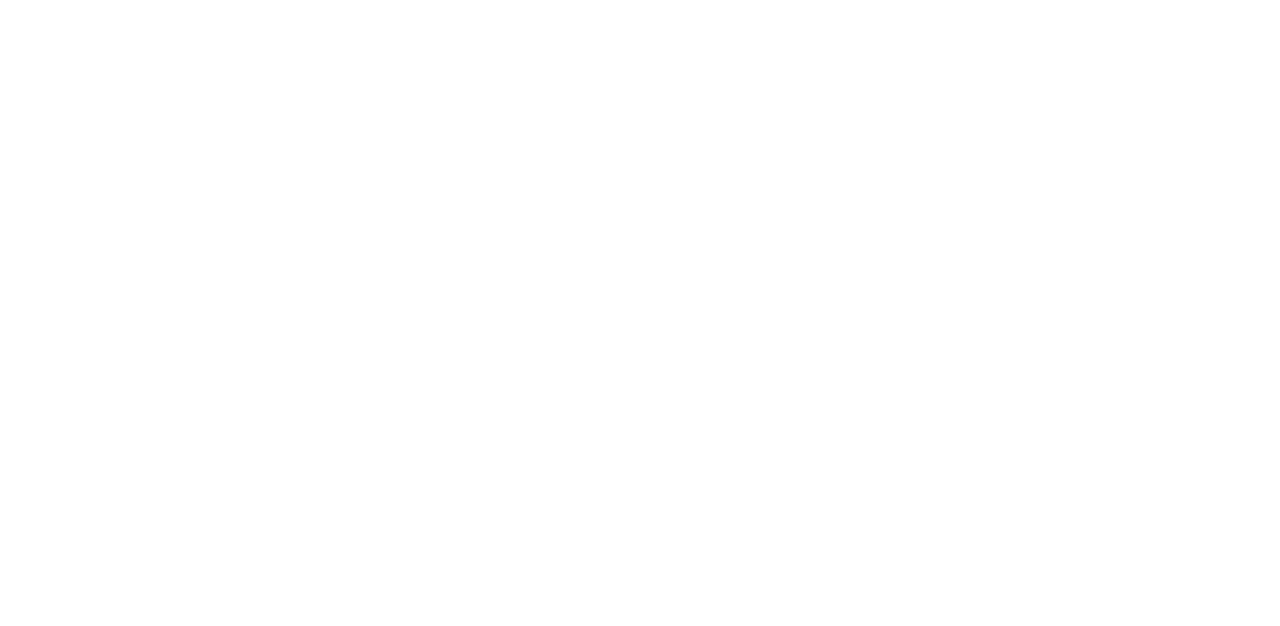
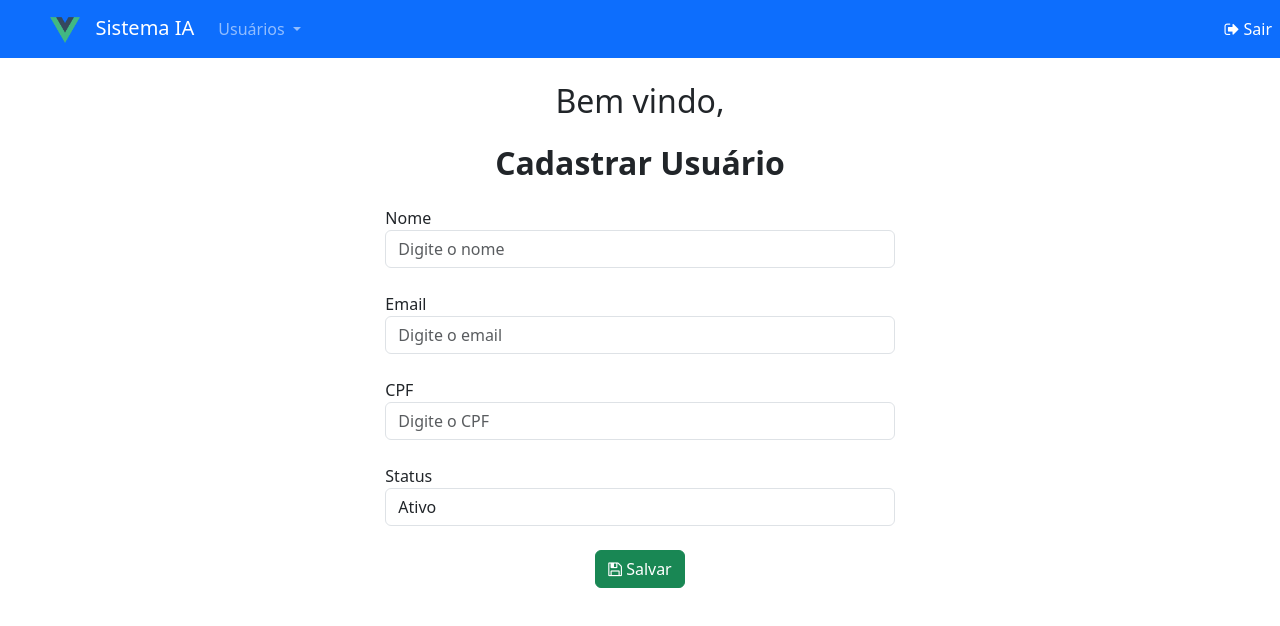
Before and after one commit to Munitor10/acesso-api-final-frontend, a Vue app: page /home/usuarios/cadastrar in a window 1280 px wide. Shown: the top 626 px of the page. Built offline with nearby package versions, Linux system fonts and the light colour scheme.

Commit message:
install plugin drop

```diff
--- /dev/null
+++ b/src/components/CadastrarUsuarios.vue
@@ -0,0 +1,95 @@
+<template>
+    <div class="container mt-4">
+      <div class="row justify-content-center">
+        <div class="col-md-8">
+          <h2 class="text-center mb-4">Cadastrar Usuário</h2>
+
+          <!-- Formulário -->
+          <form @submit.prevent="cadastrarUsuario">
+            <div class="form-group mb-4">
+              <label for="nome">Nome</label>
+              <input type="text" v-model="usuario.nome" class="form-control" required placeholder="Digite o nome">
+            </div>
+
+            <div class="form-group mb-4">
+              <label for="email">Email</label>
+              <input type="email" v-model="usuario.email" class="form-control" required placeholder="Digite o email">
+            </div>
+
+            <div class="form-group mb-4">
+              <label for="cpf">CPF</label>
+              <input type="text" v-model="usuario.cpf" class="form-control" required placeholder="Digite o CPF">
+            </div>
+
+            <div class="form-group mb-4">
+              <label for="status">Status</label>
+              <select v-model="usuario.status" class="form-control" required>
+                <option value="ativo">Ativo</option>
+                <option value="inativo">Inativo</option>
+              </select>
+            </div>
+
+            <div class="text-center">
+              <button type="submit" class="btn btn-success">
+                <i class="fa fa-save"></i> Salvar
+              </button>
+
+            </div>
+          </form>
+        </div>
+      </div>
+    </div>
+  </template>
+
+  <script>
+  import axios from "axios";
+  import Swal from "sweetalert2";
+
+  export default {
+  data() {
+    return {
+      usuario: {
+        nome: "",
+        email: "",
+        cpf: "",
+        status: "ativo",
+        foto: ""
+      }
+    };
+  },
+  methods: {
+    async cadastrarUsuario() {
+      try {
+        const response = await axios.post("https://localhost:7263/api/v1/usuarios/cadastrar", this.usuario);
+        console.log(response);
+        Swal.fire({
+          title: "Sucesso!",
+          text: "Usuário cadastrado com sucesso.",
+          icon: "success",
+          confirmButtonText: "OK"
+        });
+
+        this.$router.push("/home/usuarios");
+      } catch (error) {
+        Swal.fire({
+          title: "Erro!",
+          text: "Falha ao cadastrar usuário.",
+          icon: "error",
+          confirmButtonText: "OK"
+        });
+        console.error(error);
+      }
+    },
+  }
+  };
+  </script>
+
+  <style scoped>
+   .container {
+  max-width: 800px;
+  }
+
+  h2 {
+  font-weight: bold;
+  }
+  </style>
--- a/src/components/Home.vue
+++ b/src/components/Home.vue
@@ -30,7 +30,7 @@
       </ul>
     </nav>
 
-      <div class="container mt-4 text-center">
+      <div v-for class="container mt-4 text-center">
       <h2>Bem vindo, {{ nomeUsuarioLogado }}</h2>
     </div>
 
@@ -49,7 +49,14 @@
             nomeUsuarioLogado:''
         };
     },
+     computed: {
+    exibirBemvindo()
+    {
+      return this.$route.path === '/home';
+    }
+  },
     mounted(){
+
         const usuarioLogado = localStorage.getItem('dados-usuario-logado');
         if (usuarioLogado){
             this.nomeUsuarioLogado = JSON.parse(usuarioLogado).nome;
--- a/src/components/Usuarios.vue
+++ b/src/components/Usuarios.vue
@@ -4,7 +4,7 @@
 
         <!-- Botão para criar novo -->
         <div class="mb-3">
-            <router-link to="/usuario/cadastrar" class="btn btn-success">
+            <router-link to="usuarios/cadastrar" class="btn btn-success">
                 <i class="fa fa-plus"></i> Adicionar novo
             </router-link>
         </div>
@@ -13,12 +13,16 @@
             <i class="fa fa-spinner fa-spin"></i> Carregando...
         </div>
 
-         <div v-if="erro" class="alert alert-danger">
-            <i class="fa fa-ban"></i> {{erro}}
+        <div v-if="erro" class="alert alert-danger">
+            <i class="fa fa-ban"></i>
+            {{ erro }}
         </div>
 
-          <div v-if="!carregando && usuarios.length ===0 && erro" class="alert alert-warning text-center">
-            <i class="fa fa-execlamattion-circle"></i> Nao ha usuarios
+        <div v-if="!carregando
+            && usuarios.length === 0 && !erro"
+            class="alert alert-warning text-center">
+            <i class="fa fa-exclamation-circle"></i>
+            Nenhum usuário cadastrado!
         </div>
 
         <!-- Tabela de listagem -->
@@ -57,14 +61,13 @@
 </template>
 <script>
 import axios from 'axios';
-//import Swet from 'sweetalert2';
-
+import Swal from 'sweetalert2';
 export default {
     data() {
         return {
             usuarios: [],
             carregando: false,
-            error: null
+            erro: null
         };
     },
     mounted(){
@@ -88,9 +91,9 @@
                 this.carregando = false;
             }
         },
-        /*async excluir(id)
+        async excluir(id)
         {
-            const confirmacao = await Swet.fire({
+            const confirmacao = await Swal.fire({
                 titule: "Atençao",
                 text:"Voce quer deletar esse usuario?",
                 icon: "warning",
@@ -101,14 +104,14 @@
 
             if(confirmacao.isConfirmed){
                   try{
-                await axios.delete('https://localhost:7131/api/v1/usuarios/remover/${id}');
+                await axios.delete("https://localhost:7131/api/v1/usuarios/remover/${id}");
                 Swet.fire("Excluido !","usuario excluido com susseco","susseco");
                 this.carregarUsuarios();
             }catch (error){
                 console.log("Aleta - error","Ocorreu um erro ao excrir um usuario","error");
             }
             }
-        }*/
+        }
     }
 }
 </script>
```
Also changed, not shown: src/router.js (+8 -4 lines).
